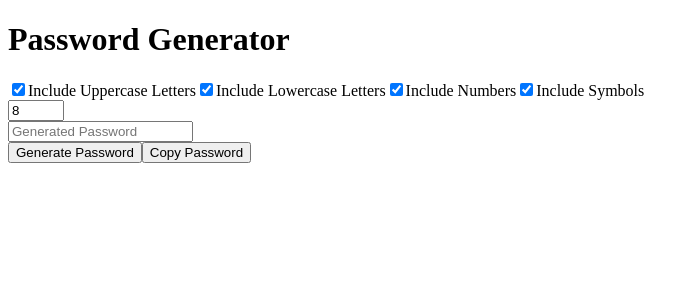
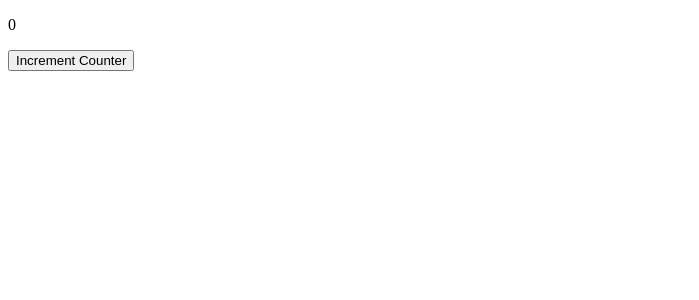
Before and after one commit to geeksterin/fs-18-WebFundamentals, a React (Vite) app in the folder learnreact/: page / in a window 1280 px wide. Shown: the top 300 px of the page, without its empty margins (0-699 px from the left). Built offline with nearby package versions, Linux system fonts and the light colour scheme.

Commit message:
useCallback

```diff
--- a/learnreact/src/TodoList.jsx
+++ b/learnreact/src/TodoList.jsx
@@ -57,6 +57,8 @@ function TodoList() {
     setCompletedTasks([...completedTasks, idToMarkComplete]);
   }
 
+
+
   return (
     <>
       <h1>Todo List</h1>
--- a/learnreact/src/main.jsx
+++ b/learnreact/src/main.jsx
@@ -11,13 +11,14 @@ import ReactDOM from "react-dom/client";
 // import ToggleImage from "./ToggleImage";
 // import ShoppingCart from "./ShoppingCart";
 // import TodoList from "./TodoList";
+import UseCallback from "./memoize/UseCallback";
 // import "./style.css";
 
 // import BoxHideShow from "./BoxHideShow";
 
 // import Main from "./ecommerce/Main";
 // import Home from "./ecommerce/Home";
-import Main from "./generatePassword/Main";
+// import Main from "./generatePassword/Main";
 
 // ReactDOM.createRoot(document.getElementById('root')).render(
 //   <React.StrictMode>
@@ -32,6 +33,6 @@ const root = ReactDOM.createRoot(document.querySelector("#dump"));
 // root.render(<Sum a={a} b={b} />);
 // root.render(<Sum num={[a, b]} />);
 // root.render(<ArrayOfObjects />);
-root.render(<Main />);
+root.render(<UseCallback />);
 
 // document.createElement("h1").innerText = "Hello Geeksters, are you having fun....!"
--- /dev/null
+++ b/learnreact/src/memoize/UseCallback.jsx
@@ -0,0 +1,59 @@
+/* eslint-disable react/display-name */
+/* eslint-disable react/prop-types */
+
+// Are state changes synchronous or asynchronous?
+// State changes are asynchronous. React updates states in batches.
+
+// Difference between useCallback & useMemo?
+// useCallback will return the memoized function, useMemo will return a memoized value
+
+import { memo, useCallback, useState } from "react";
+
+function UseCallback() {
+  const [counter, setCounter] = useState(0);
+//   const [forcererender, setForcererender] = useState(0);
+
+  //   useCallback(() => {}, []);
+
+  const incrementCounter = useCallback(() => {
+    // setCounter(counter + 1);
+
+    //passing a callback function to update state
+    // setCounter(counter + 1);
+
+    setCounter((prevCounter) => prevCounter + 1);
+
+    // console.log(counter); //print it before re-rendering
+  }, []);
+  //   console.log(counter); //print it after re-rendering
+
+//   const incrementForce = () => {
+//     setForcererender((prevForce) => prevForce + 1);
+//   };
+
+  return (
+    <>
+      <p>{counter}</p>
+      <ChildComponent
+        incrementCounter={incrementCounter}
+      />
+
+    </>
+  );
+}
+
+export default UseCallback;
+
+// function ChildComponent({ incrementCounter }) {
+//   console.log("Child component re-rendering");
+//   return <button onClick={incrementCounter}>Increment Counter</button>;
+// }
+
+const ChildComponent = memo(({ incrementCounter }) => {
+  console.log("Child component re-rendering");
+  return (
+    <>
+      <button onClick={incrementCounter}>Increment Counter</button>
+    </>
+  );
+});
```
Also changed, not shown: learnreact/src/memoize/ExpensiveFunction.jsx (added, +31 -0 lines).
